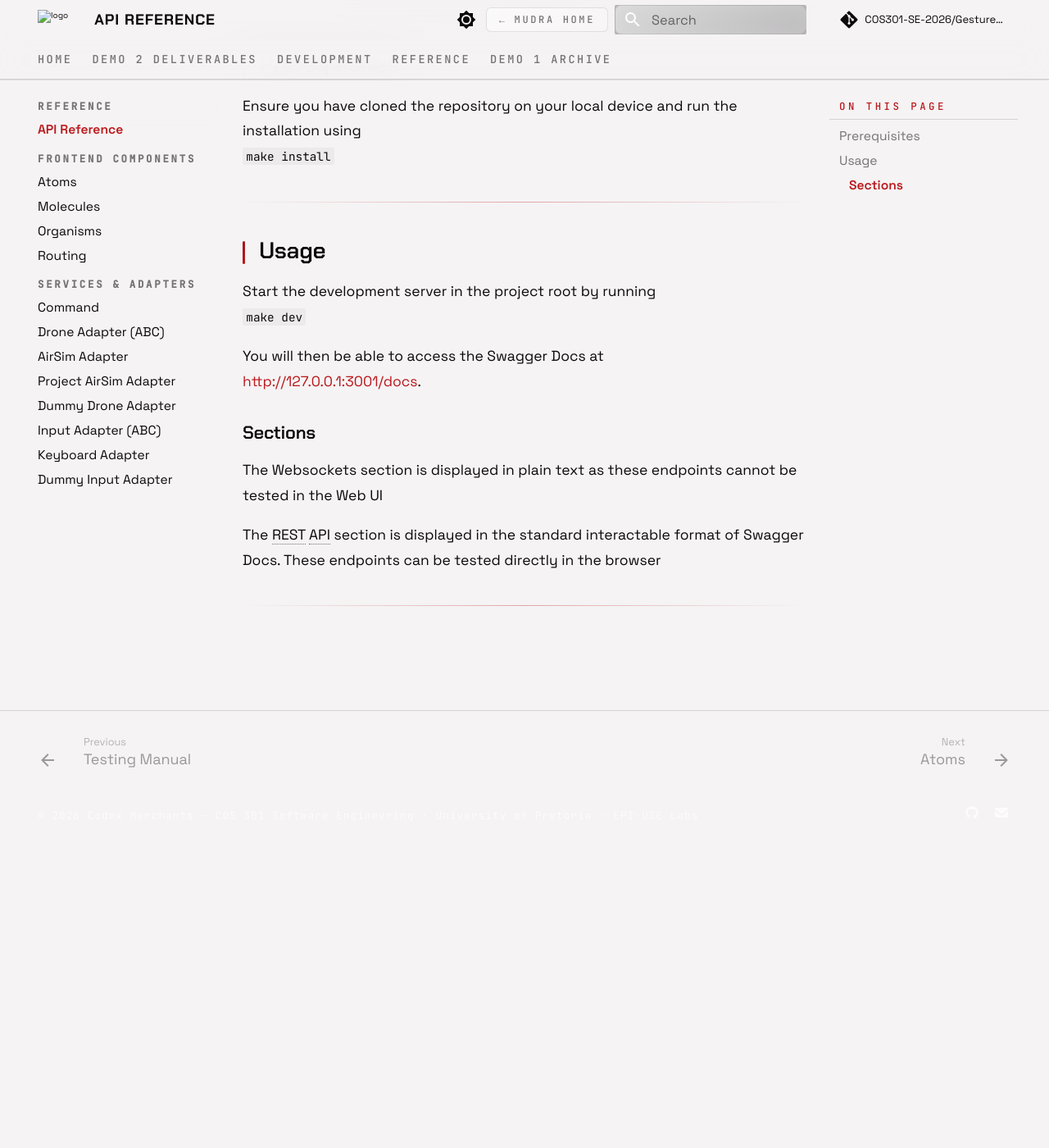
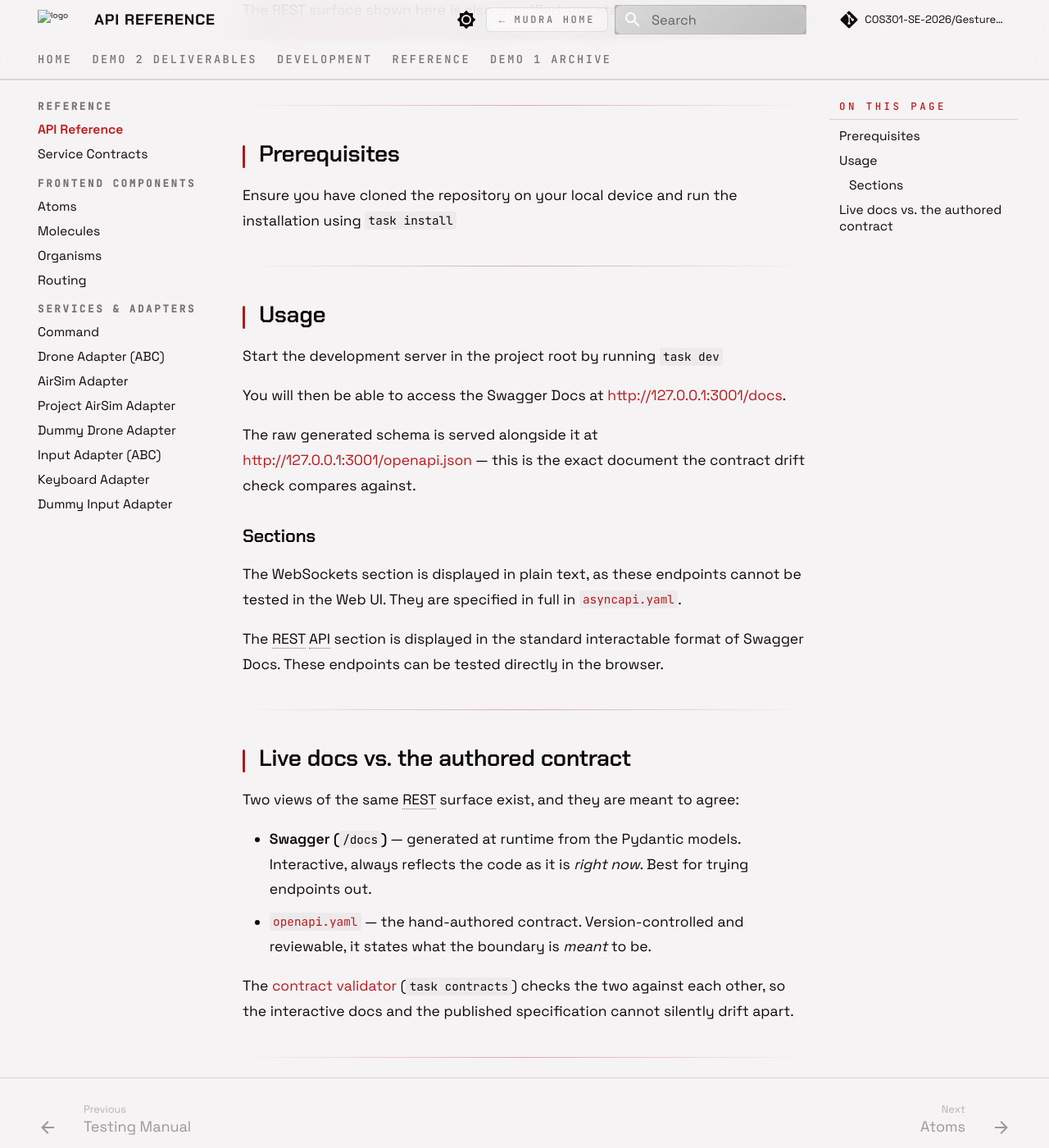
Before and after one commit to COS301-SE-2026/Gesture-Based-Drone-Control, an MkDocs documentation site: the page built from docs/api/API_REFERENCE.md, in a window 1280 px wide and 1400 px high, scrolled down 373 px. Shown: the whole window at 82% size. Built offline with MkDocs 1.6.1 and Material for MkDocs 9.7.7, drawn with Linux system fonts in a browser that asks for light colours; comment, search, counter and statistics services are not loaded; before the commit the page ends 1297 px from its top, so only the background shows below that; some of the changed text lies outside the part shown.

Commit message:
documentation for service contracts added

```diff
--- a/docs/api/API_REFERENCE.md
+++ b/docs/api/API_REFERENCE.md
@@ -1,28 +1,60 @@
 # API Documentation
 
-Documentation related to the API is handled through Swagger docs. These can be accessed by hostinmg the project locally and accessing the docs through the following instructions.
+Documentation related to the API is handled through Swagger docs. These
+can be accessed by hosting the project locally and accessing the docs
+through the following instructions.
+
+The REST surface shown here is also specified as a static, reviewable
+contract — see [Service Contracts](../contracts/CONTRACTS.md) for the
+`openapi.yaml` / `asyncapi.yaml` specifications and the validator that
+keeps them in step with the running service.
 
 ---
 
 ## Prerequisites
 
-Ensure you have cloned the repository on your local device and run the installation using
-`make install`
+Ensure you have cloned the repository on your local device and run the
+installation using
+`task install`
 
 ---
 
 ## Usage
 
 Start the development server in the project root by running
-`make dev`
+`task dev`
 
 You will then be able to access the Swagger Docs at
 <http://127.0.0.1:3001/docs>.
 
+The raw generated schema is served alongside it at
+<http://127.0.0.1:3001/openapi.json> — this is the exact document the
+contract drift check compares against.
+
 ### Sections
 
-The Websockets section is displayed in plain text as these endpoints cannot be tested in the Web UI
+The WebSockets section is displayed in plain text, as these endpoints
+cannot be tested in the Web UI. They are specified in full in
+[`asyncapi.yaml`](../contracts/CONTRACTS.md#22-asyncapiyaml-websocket-asyncapi-30).
 
-The REST API section is displayed in the standard interactable format of Swagger Docs. These endpoints can be tested directly in the browser
+The REST API section is displayed in the standard interactable format of
+Swagger Docs. These endpoints can be tested directly in the browser.
 
 ---
+
+## Live docs vs. the authored contract
+
+Two views of the same REST surface exist, and they are meant to agree:
+
+- **Swagger (`/docs`)** — generated at runtime from the Pydantic models.
+  Interactive, always reflects the code as it is *right now*. Best for
+  trying endpoints out.
+- **[`openapi.yaml`](../contracts/CONTRACTS.md)** — the hand-authored
+  contract. Version-controlled and reviewable, it states what the
+  boundary is *meant* to be.
+
+The [contract validator](../contracts/CONTRACTS.md#3-the-validator)
+(`task contracts`) checks the two against each other, so the interactive
+docs and the published specification cannot silently drift apart.
+
+---
--- a/mkdocs.yml
+++ b/mkdocs.yml
@@ -4,6 +4,11 @@
 repo_url: https://github.com/COS301-SE-2026/Gesture-Based-Drone-Control
 repo_name: COS301-SE-2026/Gesture-Based-Drone-Control
 edit_uri: edit/main/docs/
+
+# MATRIX.md is a generated artefact embedded into nfr/NFR.md via a snippet,
+# not a standalone page. Keep it out of the nav without a warning.
+not_in_nav: |
+  /nfr/MATRIX.md
 
 theme:
   name: material
@@ -149,9 +154,11 @@
     - Git Conventions: GIT.md
     - CI/CD Pipeline: CICD.md
     - Testing Manual: testing/TESTING.md
+    - NFR Verification: nfr/NFR.md
 
   - Reference:
     - API Reference: api/API_REFERENCE.md
+    - Service Contracts: contracts/CONTRACTS.md
     - Frontend Components:
       - Atoms: frontend/atoms.md
       - Molecules: frontend/molecules.md
```
Also changed, not shown: docs/CONTRACTS.md (added, +146 -0 lines).
